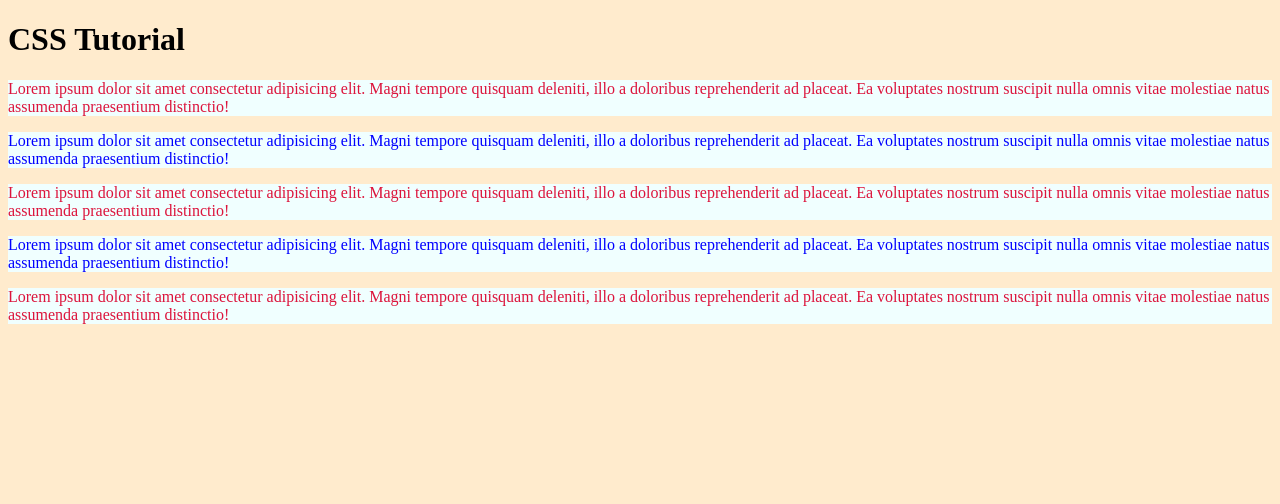
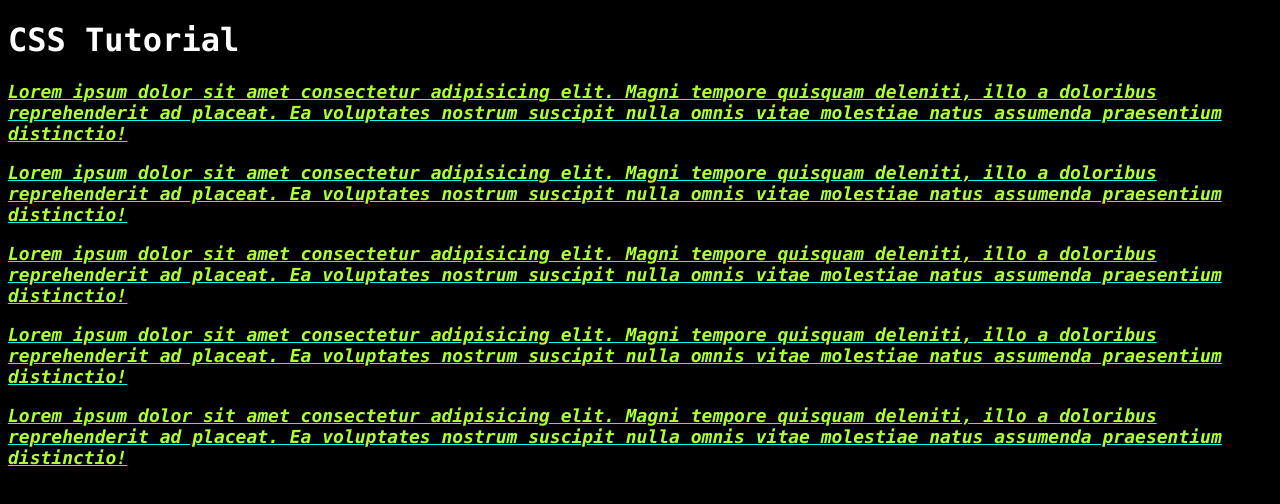
Before and after one commit to REDFOX1899/CSS, a plain HTML site: page index.html in a window 1280 px wide. Drawn offline with Linux system fonts and the light colour scheme.

Commit message:
Update style.css
Working with fonts

```diff
--- a/style.css
+++ b/style.css
@@ -1,18 +1,18 @@
 
 body {
-  background-color: blanchedalmond;
+  background-color: black;
 }
 h1 {
-  color: black;
+  color: white;
+  font-family: "Press Start 2P", "consolas"
+
 }
 p {
-  background-color: azure;
-  color: black;
+  color: greenyellow;
+  font-family: "consolas", sans-serif;
+  font-style: italic;
+  font-weight: bold;
+  text-decoration:cyan underline;
+  font-size: 18px;
+
 }
-.odd{
-    color: crimson;
-}
-
-.even{
-    color:blue
-}
```
